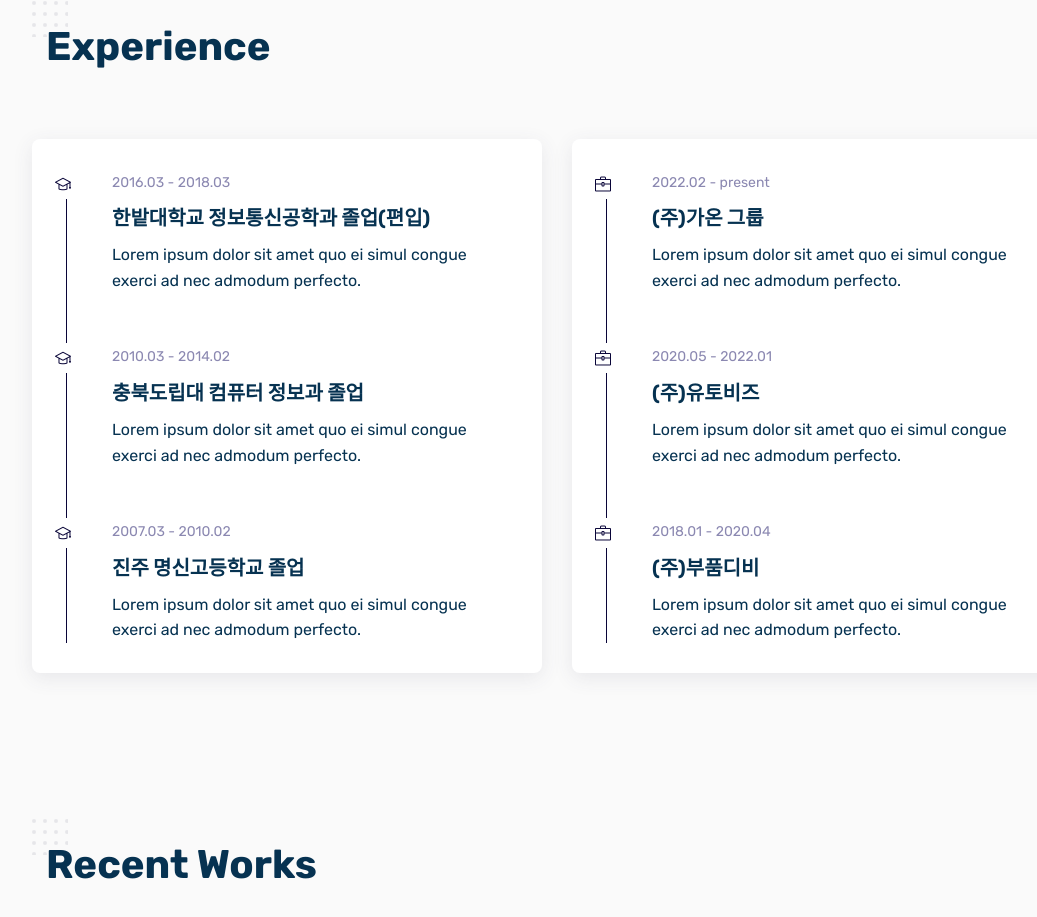
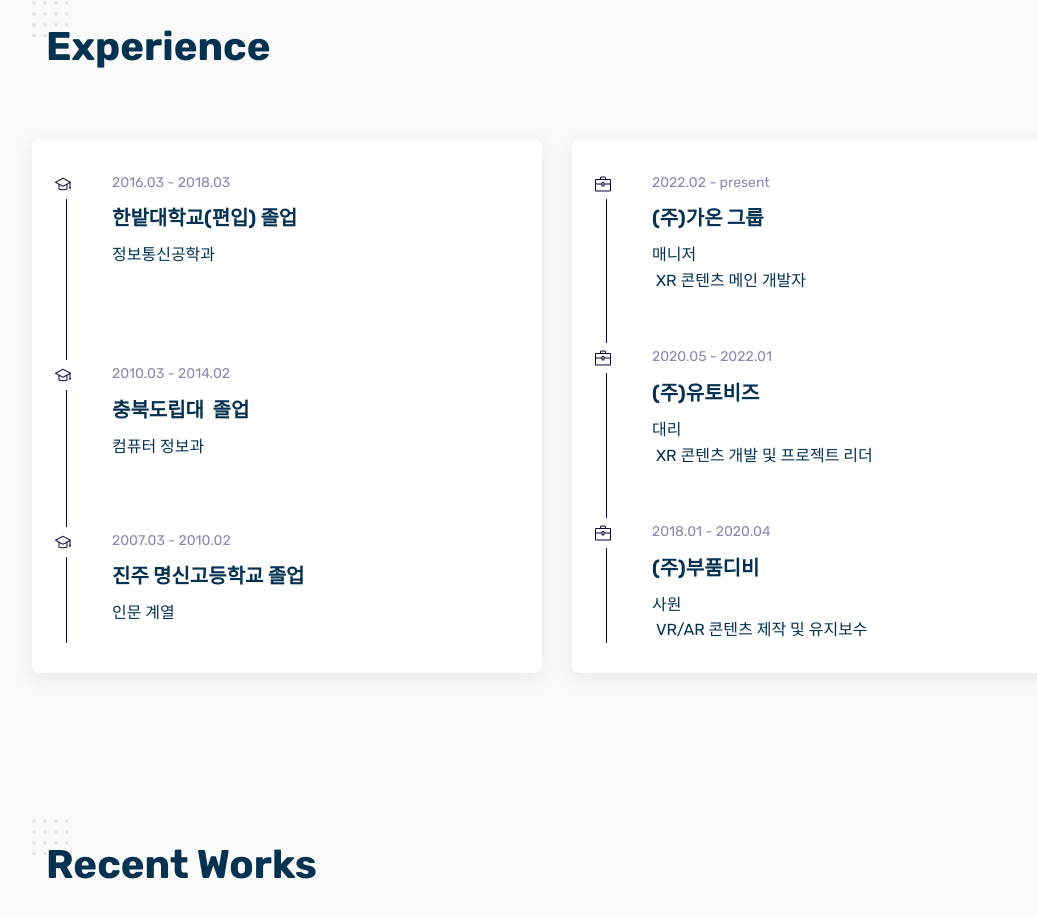
Before and after one commit to TaeKyoungAhn/ahns, a React (Create React App) app: page / in a window 1280 px wide. Shown: the part 2300-3217 px from the top of the page, without its empty margins (138-1175 px from the left). Built offline with nearby package versions, Linux system fonts and the light colour scheme.

Commit message:
Experience 수정

```diff
--- a/src/components/resume/Data.jsx
+++ b/src/components/resume/Data.jsx
@@ -5,16 +5,16 @@
       category: "education",
       icon: "icon-graduation",
       year: "2016.03 - 2018.03",
-      title: "한밭대학교 정보통신공학과 졸업(편입)",
-      desc: "Lorem ipsum dolor sit amet quo ei simul congue exerci     ad nec admodum perfecto.",
+      title: "한밭대학교(편입) 졸업",
+      desc: "정보통신공학과\n ",
     },
     {
       id: 2,
       category: "education",
       icon: "icon-graduation",
       year: "2010.03 - 2014.02",
-      title: "충북도립대 컴퓨터 정보과 졸업",
-      desc: "Lorem ipsum dolor sit amet quo ei simul congue exerci     ad nec admodum perfecto.",
+      title: "충북도립대  졸업",
+      desc: "컴퓨터 정보과",
     },
     {
       id: 3,
@@ -22,7 +22,7 @@
       icon: "icon-graduation",
       year: "2007.03 - 2010.02",
       title: "진주 명신고등학교 졸업",
-      desc: "Lorem ipsum dolor sit amet quo ei simul congue exerci     ad nec admodum perfecto.",
+      desc: "인문 계열",
     },
     {
       id: 4,
@@ -30,7 +30,7 @@
       icon: "icon-briefcase",
       year: "2022.02 - present",
       title: "(주)가온 그룹",
-      desc: "Lorem ipsum dolor sit amet quo ei simul congue exerci     ad nec admodum perfecto.",
+      desc: "매니저\n XR 콘텐츠 메인 개발자 ",
     },
     {
       id: 5,
@@ -38,7 +38,7 @@
       icon: "icon-briefcase",
       year: "2020.05 - 2022.01",
       title: "(주)유토비즈",
-      desc: "Lorem ipsum dolor sit amet quo ei simul congue exerci     ad nec admodum perfecto.",
+      desc: "대리\n XR 콘텐츠 개발 및 프로젝트 리더",
     },
     {
       id: 6,
@@ -46,7 +46,7 @@
       icon: "icon-briefcase",
       year: "2018.01 - 2020.04",
       title: "(주)부품디비",
-      desc: "Lorem ipsum dolor sit amet quo ei simul congue exerci     ad nec admodum perfecto.",
+      desc: "사원\n VR/AR 콘텐츠 제작 및 유지보수",
     },
   ];
 
--- a/src/components/resume/resume.css
+++ b/src/components/resume/resume.css
@@ -9,6 +9,7 @@
     border-radius: var(--border-radius);
     position: relative;
     box-shadow: var(--shadow);
+    white-space: pre-wrap;
 }
 
 .timeline__item {
```
